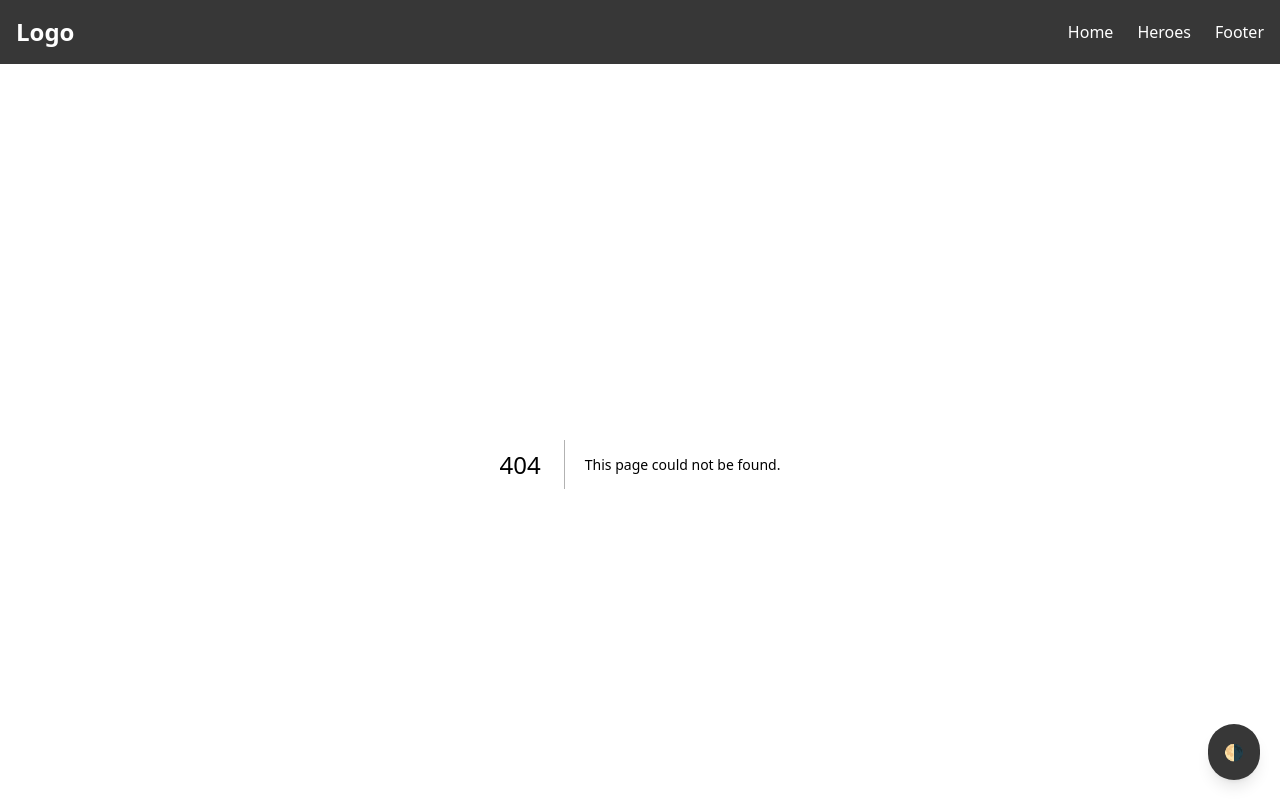
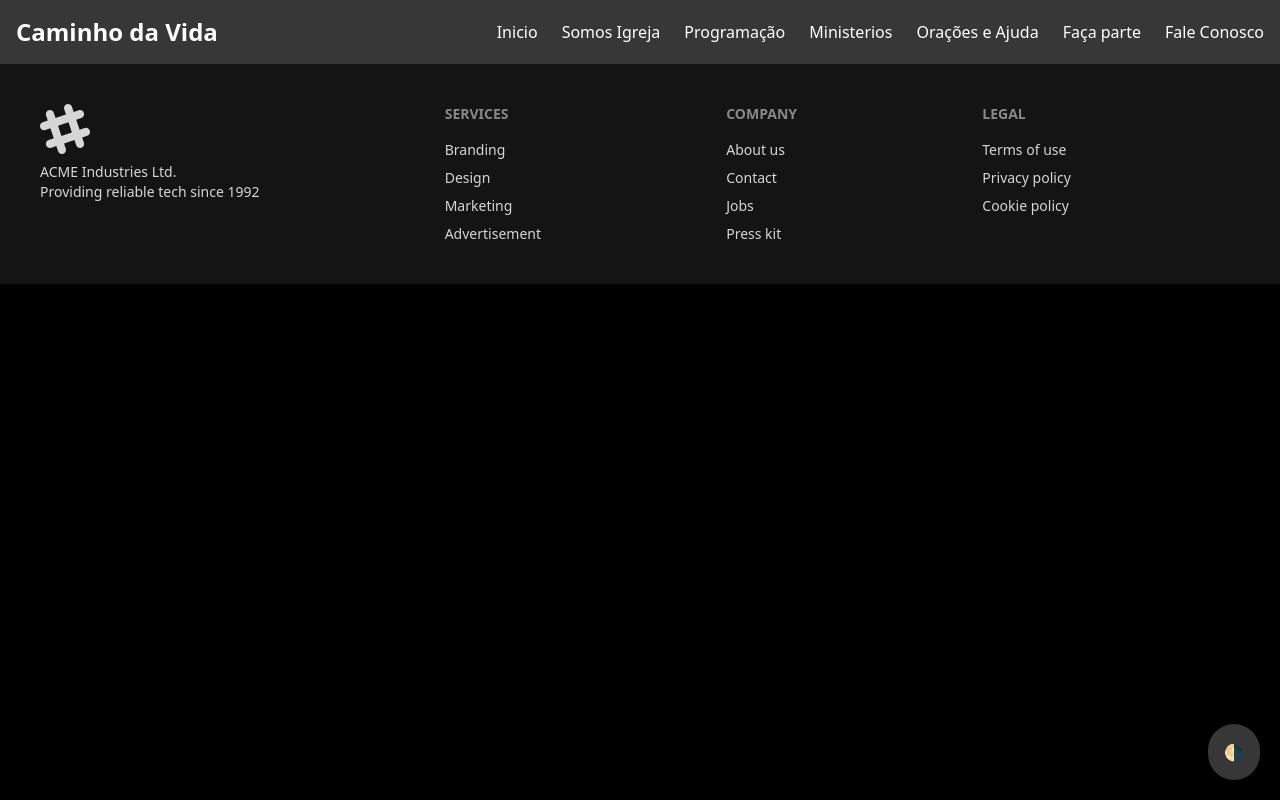
Before and after one commit to zioncwbBola/caminhodavida, a Next.js app: page /about in a window 1280 px wide. Before the commit this address had no page. Shown: the top 800 px of the page. Built offline with nearby package versions, Linux system fonts and the light colour scheme.

Commit message:
commit 11

```diff
--- /dev/null
+++ b/src/app/about/page.tsx
@@ -0,0 +1,5 @@
+export default function AboutPage(){
+  return (
+    <div></div>
+  )
+}
--- /dev/null
+++ b/src/app/apoio/page.tsx
@@ -0,0 +1,5 @@
+export default function ApoioPage(){
+  return (
+    <div></div>
+  )
+}
--- /dev/null
+++ b/src/app/contact/page.tsx
@@ -0,0 +1,5 @@
+export default function ContactPage(){
+  return (
+    <div></div>
+  )
+}
--- /dev/null
+++ b/src/app/events/page.tsx
@@ -0,0 +1,5 @@
+export default function EventsPage(){
+  return (
+    <div></div>
+  )
+}
--- /dev/null
+++ b/src/app/join/page.tsx
@@ -0,0 +1,5 @@
+export default function JoinPage(){
+  return (
+    <div></div>
+  )
+}
--- /dev/null
+++ b/src/app/ministerios/page.tsx
@@ -0,0 +1,5 @@
+export default function MinisteriosPage(){
+  return (
+    <div></div>
+  )
+}
--- a/src/components/Navbar.tsx
+++ b/src/components/Navbar.tsx
@@ -7,13 +7,17 @@ const Navbar = () => {
   return (
     <nav className="bg-primary text-white">
       <div className="max-w-screen-xl mx-auto px-4 py-4 flex justify-between items-center">
-        <div className="text-2xl font-bold">Logo</div>
+        <div className="text-2xl font-bold">Caminho da Vida</div>
 
         {/* Menu Desktop */}
         <ul className="hidden md:flex space-x-6">
-          <li><a href="#home" className="hover:text-accent">Home</a></li>
-          <li><a href="#heroes" className="hover:text-accent">Heroes</a></li>
-          <li><a href="#footer" className="hover:text-accent">Footer</a></li>
+          <li><a href="/" className="hover:text-accent">Inicio</a></li>
+          <li><a href="/about" className="hover:text-accent">Somos Igreja</a></li>
+          <li><a href="/events" className="hover:text-accent">Programação</a></li>
+          <li><a href="/ministerios" className="hover:text-accent">Ministerios</a></li>
+          <li><a href="/apoio" className="hover:text-accent">Orações e Ajuda</a></li>
+          <li><a href="/join" className="hover:text-accent">Faça parte</a></li>
+          <li><a href="/contact" className="hover:text-accent">Fale Conosco</a></li>
         </ul>
 
         {/* Menu Hamburger (Mobile) */}
```
